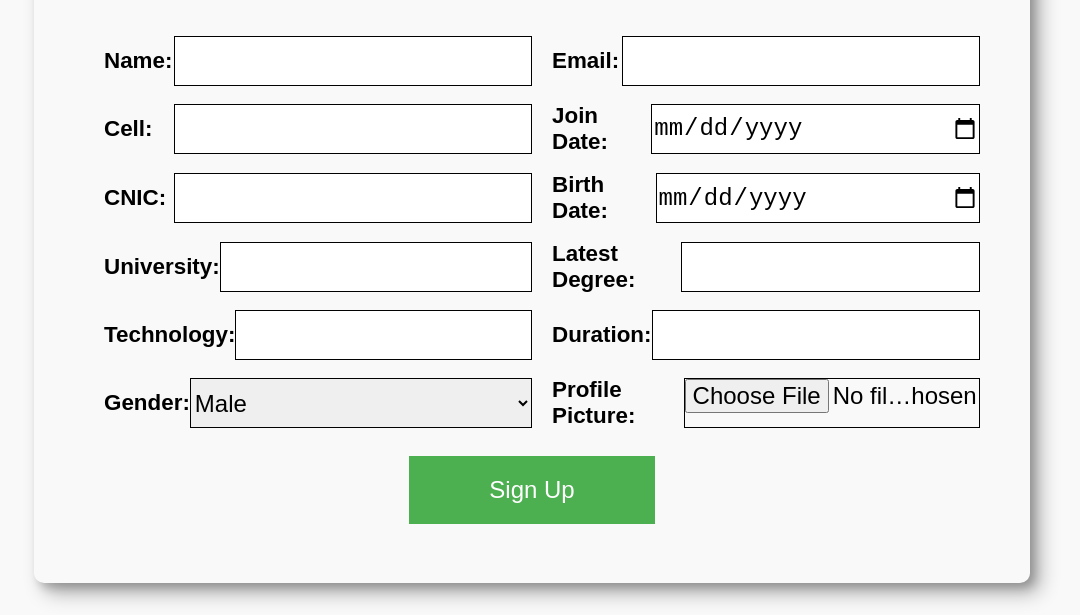
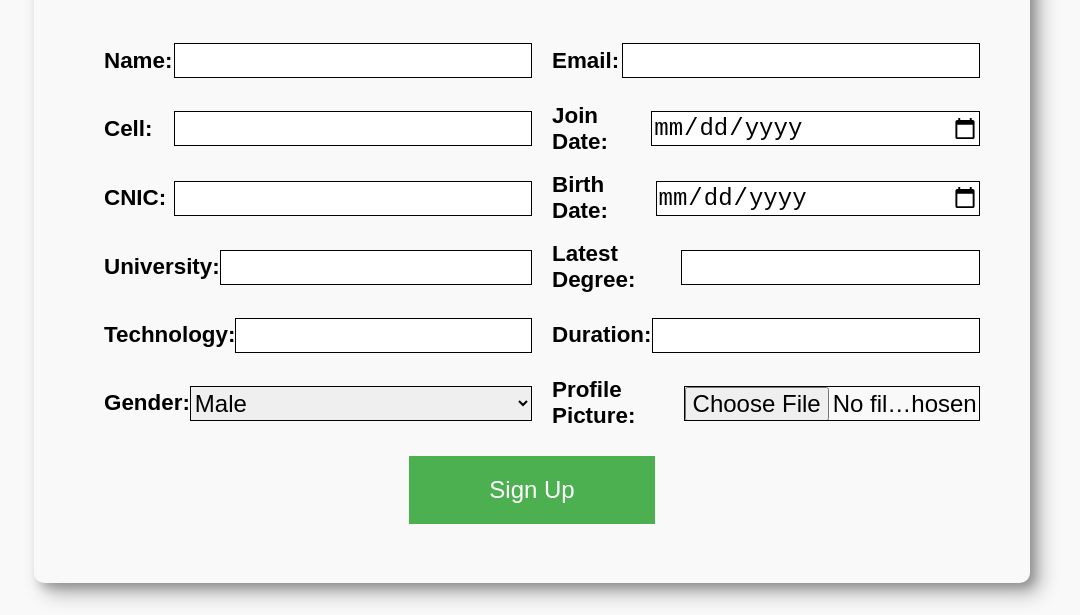
Before and after one commit to aqibali25/Attendance-Management-System, a plain HTML site: page index.html in a window 1280 px wide. Shown: the part 185-800 px from the top of the page, without its empty margins (108-1188 px from the left). Drawn offline with Linux system fonts and the light colour scheme.

Commit message:
change size of input and add some gap

```diff
--- a/CSS/signup.css
+++ b/CSS/signup.css
@@ -30,6 +30,7 @@ form div {
   display: flex;
   justify-content: space-between;
   align-items: center;
+  row-gap: 20px;
 }
 label {
   text-align: left;
@@ -41,7 +42,7 @@ label {
 input,
 select {
   border: 1px solid #010101;
-  height: 50px;
+  height: 35px;
   width: 80%;
   font-size: 1.5rem;
   box-sizing: border-box;
```
